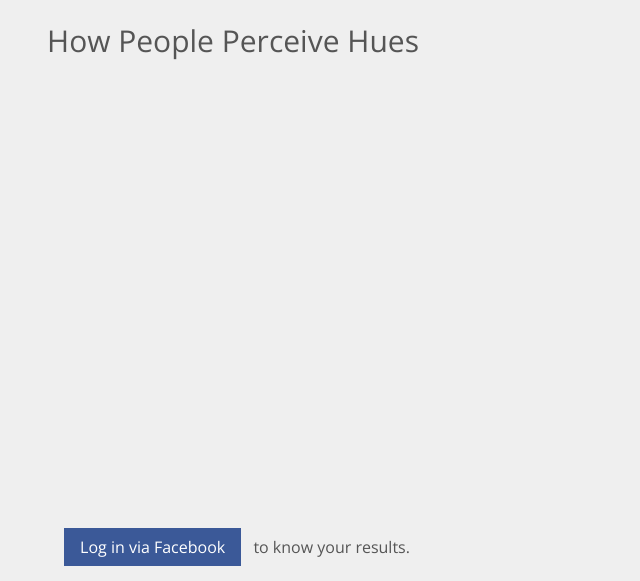
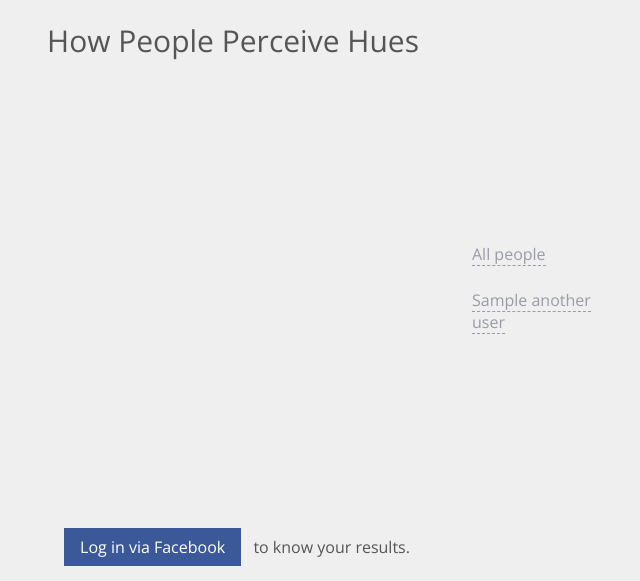
Before and after one commit to petr-devaikin/iseehue, a Flask app: template web/templates/index.html in a window 1280 px wide. Shown: the top 581 px of the page, without its empty margins (407-1047 px from the left). Run offline with Flask 2, Linux system fonts and the light colour scheme; the template is opened without the code that fills it: most values are stand-ins (such as "Sample title", 1, 10 or a date in 2020); style sheets or scripts are compiled from the project's sources; some libraries are stand-ins or nearby versions.

Commit message:
another results

```diff
--- a/web/app.py
+++ b/web/app.py
@@ -51,16 +51,21 @@ def calcSimilarAnswers(my_user, max_diff):
 
 
 @app.route('/')
-def index():
+@app.route('/<int:another_user_id>')
+def index(another_user_id=None):
     try:
         my_user = get_user()
     except User.DoesNotExist:
         return redirect(url_for('logout'))
 
+    another_user = get_another_user(another_user_id) if another_user_id else None
+
+    if my_user and another_user and my_user.id == another_user.id:
+        return redirect(url_for('index'))
+
     tested = my_user and my_user.tested()
 
     answers = []
-    my_answers = []
     for user in User.select():
         if user.tested():
             answers.append({
@@ -68,10 +73,18 @@ def index():
                 'answers': [answer.to_hash() for answer in user.answers]
             })
 
+    my_answers = []
     if tested:
         my_answers.append({
             'user': my_user.id,
             'answers': [answer.to_hash() for answer in my_user.answers]
+        })
+
+    another_answers = []
+    if another_user:
+        another_answers.append({
+            'user': another_user.id,
+            'answers': [answer.to_hash() for answer in another_user.answers]
         })
 
     tested_count = Hue.select().first().user_answers.count() - 1
@@ -81,8 +94,15 @@ def index():
     overlaps = 100 * float(similar_count) / tested_count if tested_count else 0
     mutual = round(overlaps, 2) if overlaps < 1 else int(round(overlaps))
 
-    return render_template('index.html', user=my_user, tested=tested, mutual=mutual,
-        answers=json.dumps(answers), my_answers=json.dumps(my_answers), polled_count=tested_count+1)
+    return render_template('index.html',
+        user=my_user,
+        another_user=another_user,
+        tested=tested,
+        mutual=mutual,
+        answers=json.dumps(answers),
+        my_answers=json.dumps(my_answers),
+        another_answers=json.dumps(another_answers),
+        polled_count=tested_count+1)
 
 
 @app.route('/test')
@@ -185,6 +205,12 @@ def get_user():
     else:
         return None
 
+def get_another_user(user_id):
+    try:
+        return User.get(User.id == user_id)
+    except User.DoesNotExist:
+        return None
+
 
 if __name__ == '__main__':
     app.run()
--- a/web/assets/scss/chord.scss
+++ b/web/assets/scss/chord.scss
@@ -1,4 +1,5 @@
 $toggle-color: #999CA6;
+$transition: all 0.2s ease-out 0s;
 
 h1 {
     font-weight: normal;
@@ -16,20 +17,25 @@ h1 {
         position: absolute;
         right: 0px;
         top: 50%;
-        margin-top: -42px;
-        width: 130px;
+        max-width: 160px;
+        min-width: 130px;
+        transform: translateY(-50%);
+
+        #buttonsInnerContainer {
+            display: inline-block;
+        }
 
         .toggle {
             text-align: left;
+            margin: 0.5em 0 0;
             padding: 0.5em 1em;
-            margin: 0.5em 0 0;
-            transition: all 0.1s ease-out 0s;
+            transition: $transition;
 
             &:not(.active) {
                 cursor: pointer;
-                background: none;
                 color: $toggle-color;
                 border-left: 3px solid #efefef;
+                background: none;
 
                 span {
                     border-bottom: 1px dashed $toggle-color;
@@ -43,8 +49,9 @@ h1 {
 
             &.active {
                 border-left: 3px solid #83806F;
+                color: #83806F;
                 background: #EAE8E5;
-                color: #83806F;
+
                 span {
                     border-bottom: none;
                 }
@@ -52,6 +59,8 @@ h1 {
         }
 
         p {
+            position: absolute;
+            top: 100%;
             text-align: left;
             font-size: 12px;
             margin: 2px 0 0 19px;
@@ -59,17 +68,18 @@ h1 {
             font-style: italic;
         }
     }
+}
+
 
 #doTestNotification {
-        text-align: left;
     position: absolute;
-        right: 0px;
+    left: 50%;
     top: 50%;
-        width: 115px;
+    width: 150px;
     font-size: 16px;
-        margin-top: -65px;
-        background: #EAE8E5;
-        padding: 0.5em 1em;
+    transform: translate(-50%, -50%);
+    opacity: 0;
+    transition: $transition;
 
     .button {
         margin: 10px 0 0;
@@ -83,18 +93,17 @@ h1 {
         }
     }
 }
-}
 
 svg {
     height: 400px;
 
     #chords {
         #all {
-            transition: opacity 0.2s ease-out 0s;
+            transition: $transition;
         }
 
         #mine {
-            transition: opacity 0.2s ease-out 0s;
+            transition: $transition;
         }
     }
 }
--- a/web/static/css/chord.css
+++ b/web/static/css/chord.css
@@ -12,18 +12,21 @@ h1 {
       position: absolute;
       right: 0px;
       top: 50%;
-      margin-top: -42px;
-      width: 130px; }
+      max-width: 160px;
+      min-width: 130px;
+      transform: translateY(-50%); }
+      #chordContainer #buttons #buttonsInnerContainer {
+        display: inline-block; }
         #chordContainer #buttons .toggle {
           text-align: left;
+          margin: 0.5em 0 0;
           padding: 0.5em 1em;
-        margin: 0.5em 0 0;
-        transition: all 0.1s ease-out 0s; }
+          transition: all 0.2s ease-out 0s; }
           #chordContainer #buttons .toggle:not(.active) {
             cursor: pointer;
-          background: none;
             color: #999CA6;
-          border-left: 3px solid #efefef; }
+            border-left: 3px solid #efefef;
+            background: none; }
             #chordContainer #buttons .toggle:not(.active) span {
               border-bottom: 1px dashed #999CA6; }
               #chordContainer #buttons .toggle:not(.active):hover {
--- a/web/static/js/dom.js
+++ b/web/static/js/dom.js
@@ -6,10 +6,13 @@ define(['libs/domReady!', 'libs/d3'], function(doc, d3) {
             chords: d3.select("#results g#chords"),
             allChords: d3.select("#results g#chords g#all"),
             myChords: d3.select("#results g#chords g#mine"),
+            anotherChords: d3.select("#results g#chords g#another"),
         },
         index: {
             allButton: d3.select("#allButton"),
             mineButton: d3.select("#mineButton"),
+            anotherButton: d3.select("#anotherButton"),
+            startTest: d3.select("#doTestNotification"),
             pngContainer: {
                 img: d3.select('#pngContainer img'),
                 canvas: d3.select('#pngContainer canvas'),
--- a/web/templates/index.html
+++ b/web/templates/index.html
@@ -5,13 +5,24 @@
 
     <meta property="og:title" content="I See Hue" />
     <meta property="og:description" content="Know how people perceive hues." />
+    {% if tested %}
+        <meta property="og:url" content="{{ url_for('index', another_user_id=user.id, _external=True) }}" />
+    {% else %}
+        <meta property="og:url" content="{{ url_for('index', _external=True) }}" />
+    {% endif %}
 {% endblock %}
 
 {% block script %}
     requirejs(['drawing/chord'], function(drawingChord) {
         var answers = {{ answers | safe }};
         var my_answers = {{ my_answers | safe }};
-        drawingChord(answers, my_answers);
+        var another_answers = {{ another_answers | safe }};
+        {% if user %}
+            var loggedIn = true;
+        {% else %}
+            var loggedIn = false;
+        {% endif %}
+        drawingChord(answers, my_answers, another_answers, loggedIn);
     });
 {% endblock %}
 
@@ -25,20 +36,37 @@
                     <g id="chords" fill="none">
                         <g id="all" stroke-width="0.3"></g>
                         <g id="mine" stroke-width="1.5"></g>
+                        <g id="another" stroke-width="1.5"></g>
                     </g>
                     <g id="palette" fill="none"></g>
                 </svg>
             </div>
 
-            {% if user %}
-                {% if tested %}
-                    <div id="buttons">
+            {% if user and not tested %}
+                <div id="doTestNotification">
+                    You have not passed the test yet.
+                    <a href="{{ url_for('test') }}" class="button" id="startButton">Start it</a>
+                </div>
+            {% endif %}
+
+            {% if another_user or user %}
+                <div id="buttons">
+                    <div id="buttonsInnerContainer">
                         <div class="toggle" id="allButton">
                             <span>All people</span>
                         </div>
-                        <div class="toggle active" id="mineButton">
-                            <span>Your results</span>
-                        </div>
+                        {% if another_user %}
+                            <div class="toggle" id="anotherButton">
+                                <span>{{ another_user.name }}</span>
+                            </div>
+                        {% endif %}
+                        {% if user %}
+                            <div class="toggle" id="mineButton">
+                                <span>Your results</span>
+                            </div>
+                        {% endif %}
+                    </div>
+                    {% if tested %}
                         <p>
                             {% if mutual > 0 %}
                                 {{ mutual }}% of people perceive
@@ -47,13 +75,8 @@
                             {% endif %}
                             hues like you
                         </p>
-                    </div>
-                {% else %}
-                    <div id="doTestNotification">
-                        You have not passed the test yet.
-                        <a href="{{ url_for('test') }}" class="button" id="startButton">Start it</a>
-                    </div>
-                {% endif %}
+                    {% endif %}
+                </div>
             {% endif %}
         </div>
 
```
Also changed, not shown: other parts of web/static/css/chord.css (+15 -13 lines), web/static/js/drawing/chord.js (+46 -14 lines). Lines whose indentation alone changed are shown as unchanged.
